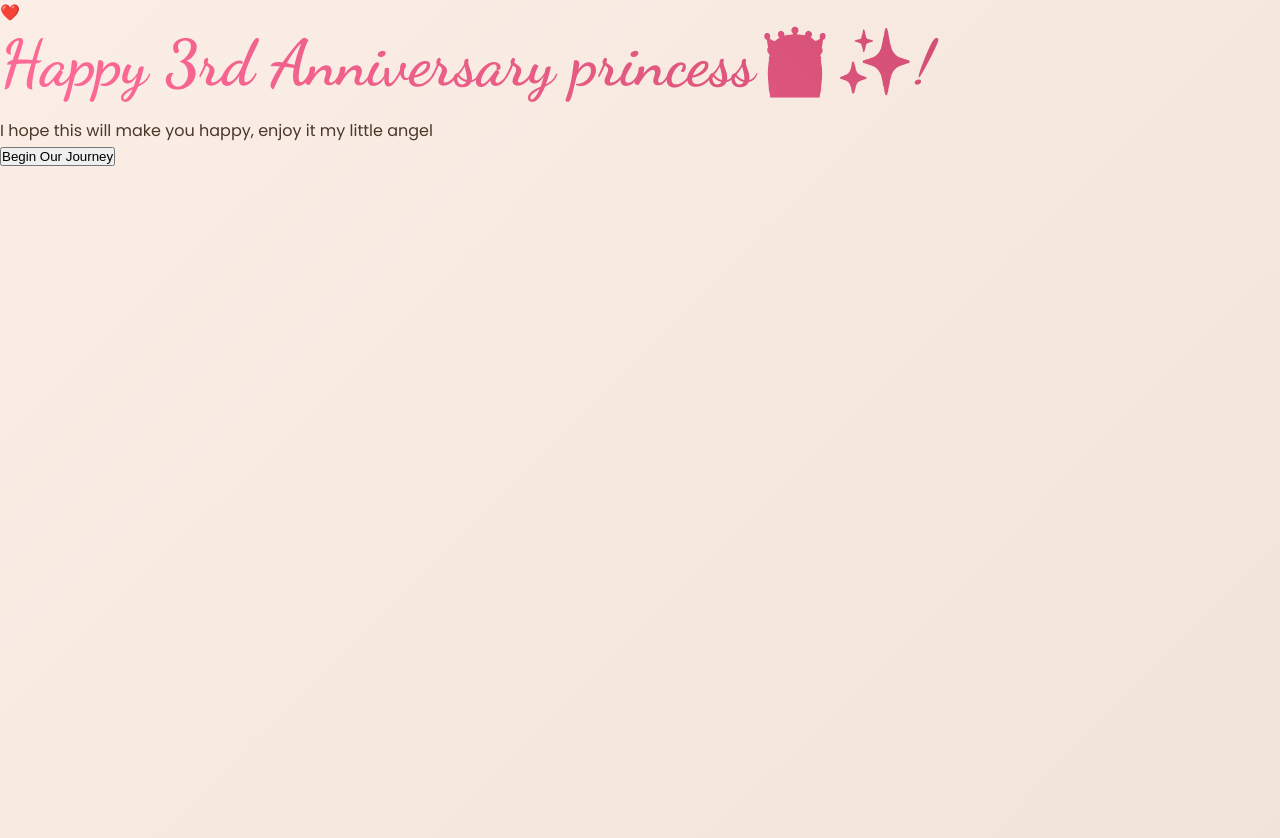
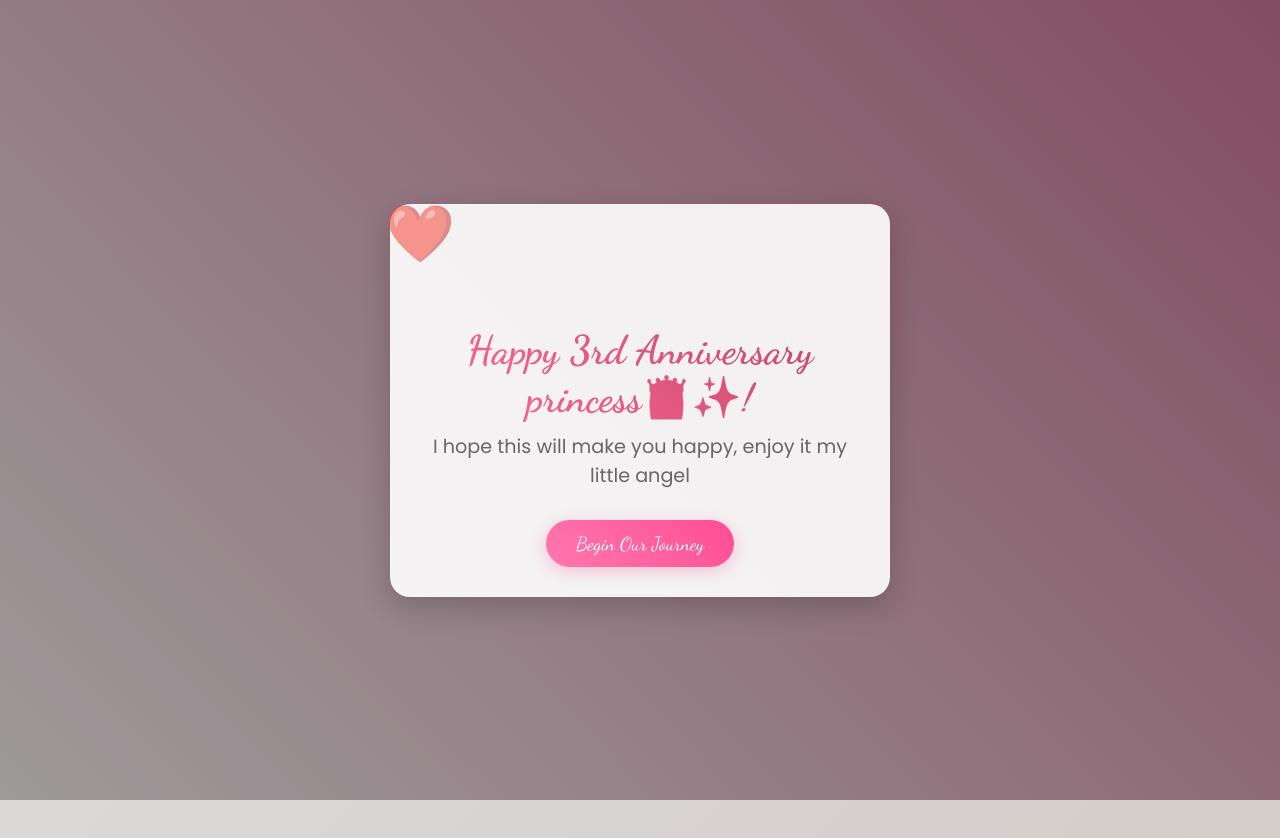
Before and after one commit to HokLimheng/three-years-anniversary, a plain HTML site: page index.html in a window 1280 px wide. Shown: the top 838 px of the page. Drawn offline with Linux system fonts and the light colour scheme.

Commit message:
Update style.css

```diff
--- a/style.css
+++ b/style.css
@@ -14,11 +14,84 @@
             font-family: 'Poppins', sans-serif;
             overflow-x: hidden;
             /* background: linear-gradient(135deg, #ff9a9e 0%, #fecfef 50%, #fecfef 100%); */
-            background: linear-gradient(135deg, #fbeee6 0%, #e7d7c9 50%, #f5e4d7 100%);
+            background: linear-gradient(135deg, #e2dfdd 0%, #c2bab4 50%, #e7dbd1 100%);
             color: #4a3728;
             min-height: 100vh;
             position: relative;
         }
+
+    #introScreen {
+            position: fixed;
+            top: 0;
+            left: 0;
+            width: 100%;
+            height: 100%;
+            background: linear-gradient(45deg, #9e9a9a, #834d61);
+            display: flex;
+            justify-content: center;
+            align-items: center;
+            z-index: 10000;
+            transition: opacity 1s ease-out;
+        }
+
+        .intro-content {
+            text-align: center;
+            padding: 30px;
+            background: rgba(255, 255, 255, 0.9);
+            border-radius: 20px;
+            box-shadow: 0 10px 30px rgba(0,0,0,0.2);
+            max-width: 500px;
+            width: 80%;
+        }
+
+        .intro-content h1 {
+            color: #ff4d93;
+            font-family: 'Dancing Script', cursive;
+            margin-bottom: 10px;
+            font-size: 2.5rem;
+        }
+
+        .intro-content p {
+            color: #666;
+            margin-bottom: 30px;
+            font-size: 1.2rem;
+        }
+
+            #startButton {
+                background: linear-gradient(45deg, #ff78ae, #ff4d93);
+                color: white;
+                border: none;
+                padding: 12px 30px;
+                font-size: 1.2rem;
+                border-radius: 30px;
+                cursor: pointer;
+                transition: all 0.3s ease;
+                font-family: 'Dancing Script', cursive;
+                box-shadow: 0 4px 15px rgba(255, 77, 147, 0.3);
+            }
+
+            #startButton:hover {
+                transform: scale(1.05);
+                box-shadow: 0 6px 20px rgba(255, 77, 147, 0.4);
+            }
+
+            .heart-animation {
+                font-size: 3rem;
+                margin-bottom: 20px;
+                animation: pulse 1.5s infinite;
+            }
+
+            @keyframes pulse {
+                0% { transform: scale(1); }
+                50% { transform: scale(1.2); }
+                100% { transform: scale(1); }
+            }
+
+            /* Hide the main content until start button is clicked */
+            .container, .bg-animation, .floating-hearts, .music-control {
+                opacity: 0;
+                transition: opacity 1s ease-in;
+            }
 
         /* Animated background */
         .bg-animation {
```
